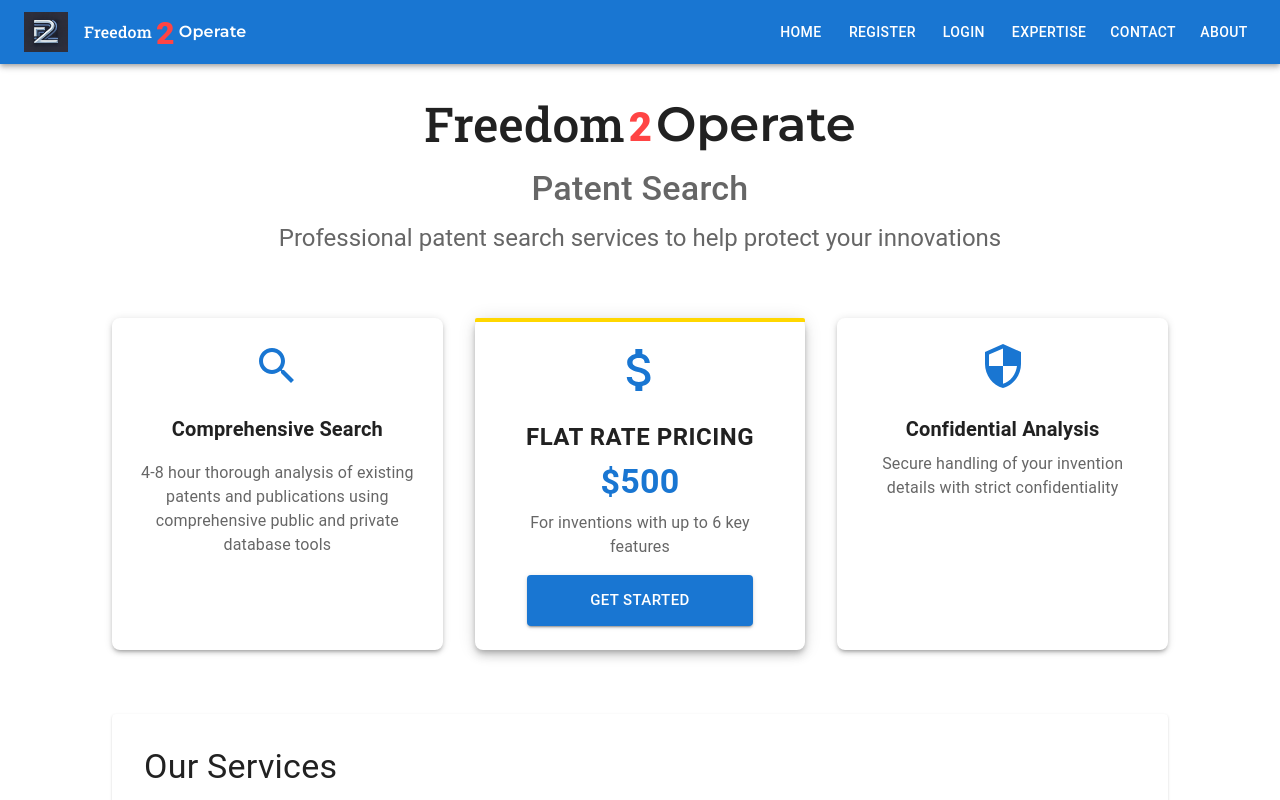
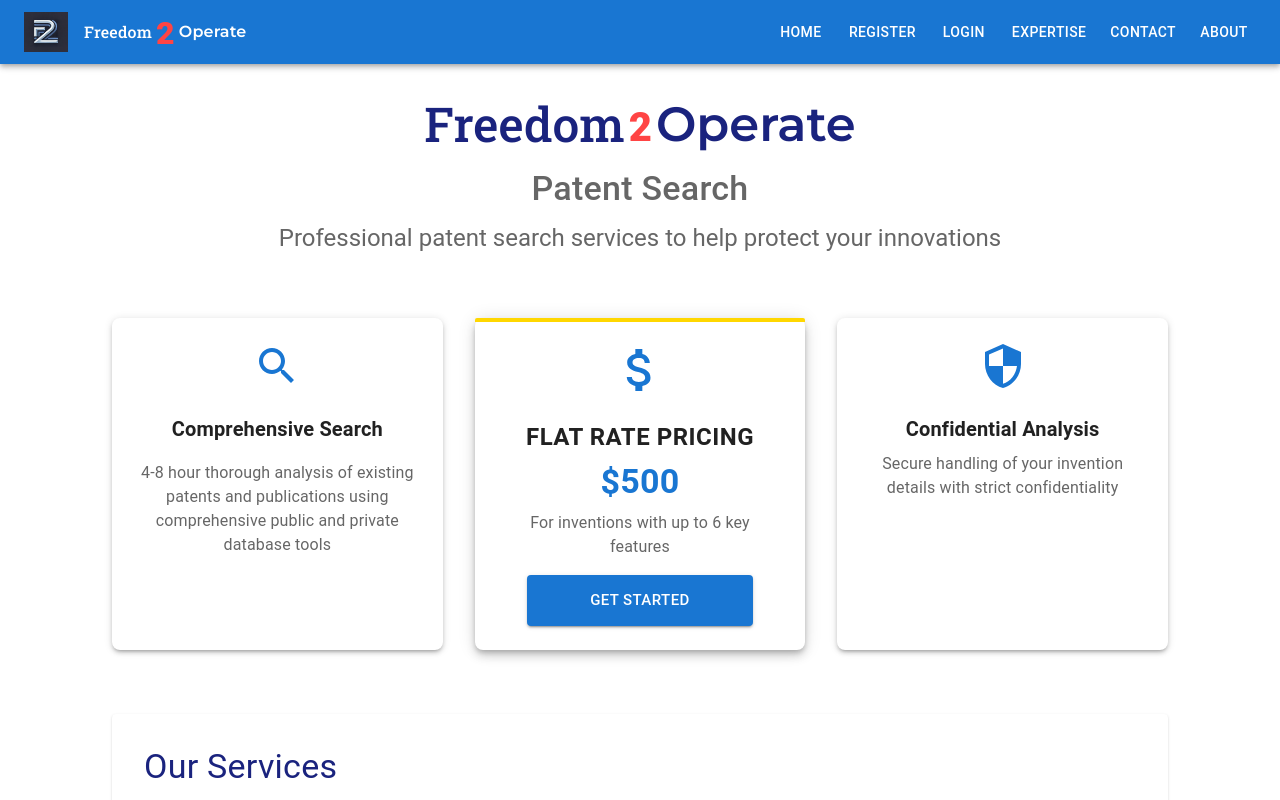
Before and after one commit to smythmyke/Freedom2Operate, a React (Vite) app in the folder freedom2operate/: page / in a window 1280 px wide. Shown: the top 800 px of the page. Built offline with nearby package versions, Linux system fonts and the light colour scheme; no server answers.

Commit message:
Update theme with dark blue headings (#1a237e) across the application

```diff
--- a/freedom2operate/src/App.css
+++ b/freedom2operate/src/App.css
@@ -1,42 +1,19 @@
-#root {
-  width: 100%;
-  margin: 0;
-  padding: 0;
-  text-align: center;
+/* Theme colors */
+:root {
+  --heading-color: #1a237e;
 }
 
-.logo {
-  height: 6em;
-  padding: 1.5em;
-  will-change: filter;
-  transition: filter 300ms;
-}
-.logo:hover {
-  filter: drop-shadow(0 0 2em #646cffaa);
-}
-.logo.react:hover {
-  filter: drop-shadow(0 0 2em #61dafbaa);
+/* Global heading styles */
+h1, h2, h3, h4, h5, h6 {
+  color: var(--heading-color);
 }
 
-@keyframes logo-spin {
-  from {
-    transform: rotate(0deg);
-  }
-  to {
-    transform: rotate(360deg);
-  }
+/* Ensure MUI Typography components inherit theme colors when used as headings */
+.MuiTypography-h1,
+.MuiTypography-h2,
+.MuiTypography-h3,
+.MuiTypography-h4,
+.MuiTypography-h5,
+.MuiTypography-h6 {
+  color: var(--heading-color);
 }
-
-@media (prefers-reduced-motion: no-preference) {
-  a:nth-of-type(2) .logo {
-    animation: logo-spin infinite 20s linear;
-  }
-}
-
-.card {
-  padding: 2em;
-}
-
-.read-the-docs {
-  color: #888;
-}
--- a/freedom2operate/src/App.tsx
+++ b/freedom2operate/src/App.tsx
@@ -1,4 +1,5 @@
 import { BrowserRouter as Router, Routes, Route } from 'react-router-dom';
+import './App.css';
 import { Box, Container, CssBaseline, ThemeProvider, createTheme } from '@mui/material';
 import { AuthProvider } from './contexts/AuthContext';
 import Navbar from './components/Navbar';
@@ -21,6 +22,14 @@ const theme = createTheme({
     secondary: {
       main: '#dc004e',
     },
+  },
+  typography: {
+    h1: { color: '#1a237e' },
+    h2: { color: '#1a237e' },
+    h3: { color: '#1a237e' },
+    h4: { color: '#1a237e' },
+    h5: { color: '#1a237e' },
+    h6: { color: '#1a237e' },
   },
 });
 
```
